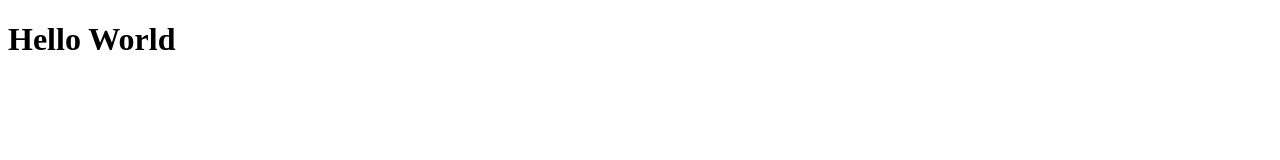
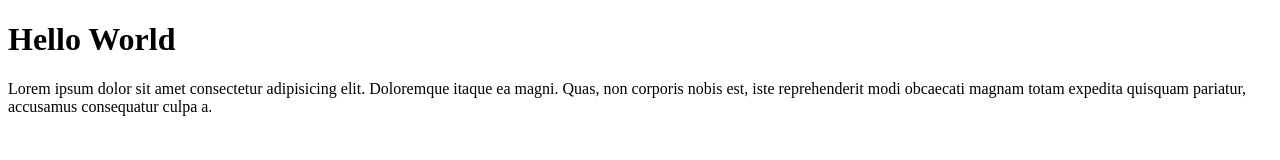
Before and after one commit to carldump/remote-trial, a plain HTML site: page index.html in a window 1280 px wide. Drawn offline with Linux system fonts and the light colour scheme.

Commit message:
Menambahkan paragraf baru di index.html

```diff
--- a/index.html
+++ b/index.html
@@ -8,5 +8,6 @@
 </head>
 <body>
     <h1>Hello World</h1>
+    <p>Lorem ipsum dolor sit amet consectetur adipisicing elit. Doloremque itaque ea magni. Quas, non corporis nobis est, iste reprehenderit modi obcaecati magnam totam expedita quisquam pariatur, accusamus consequatur culpa a.</p>
 </body>
 </html>
```
